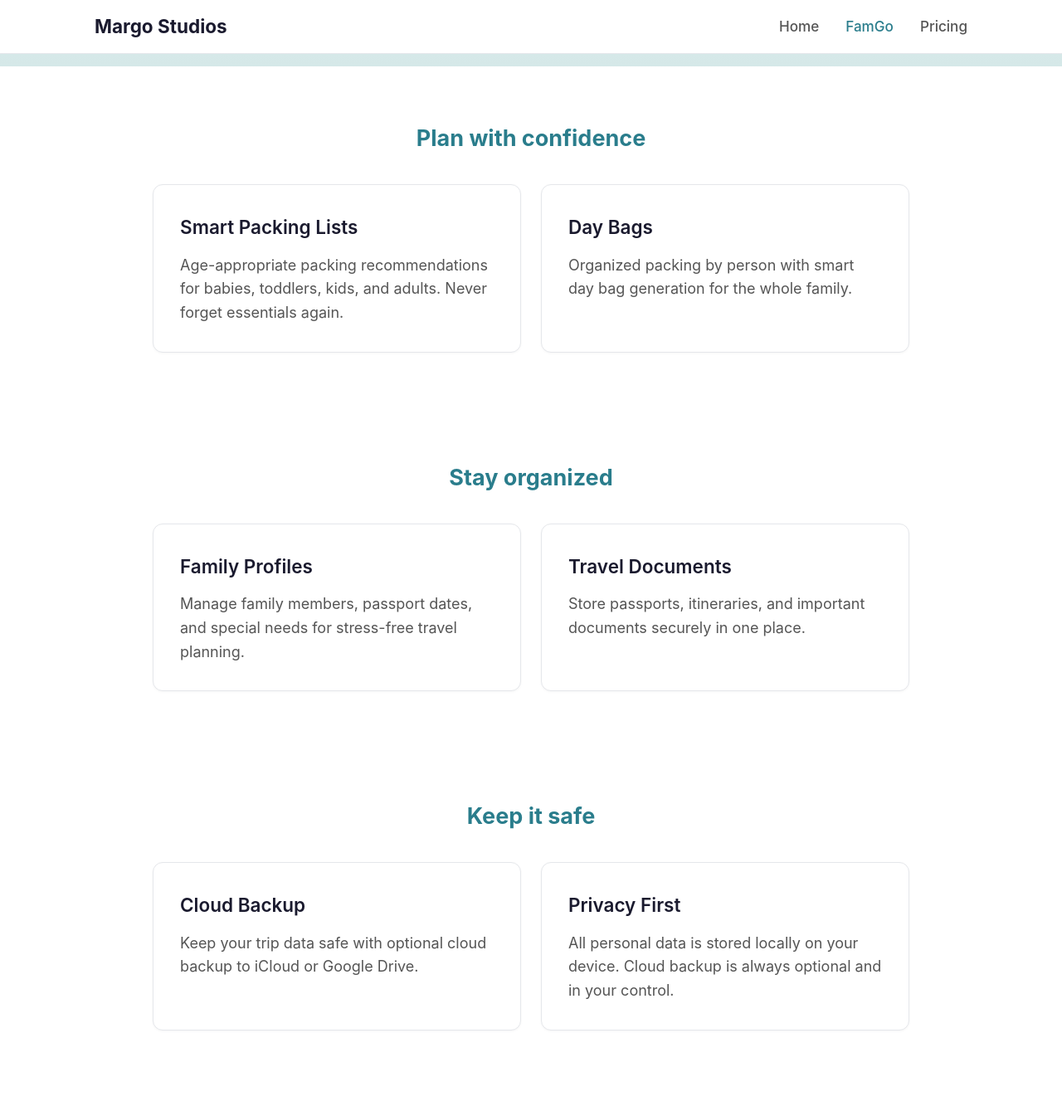
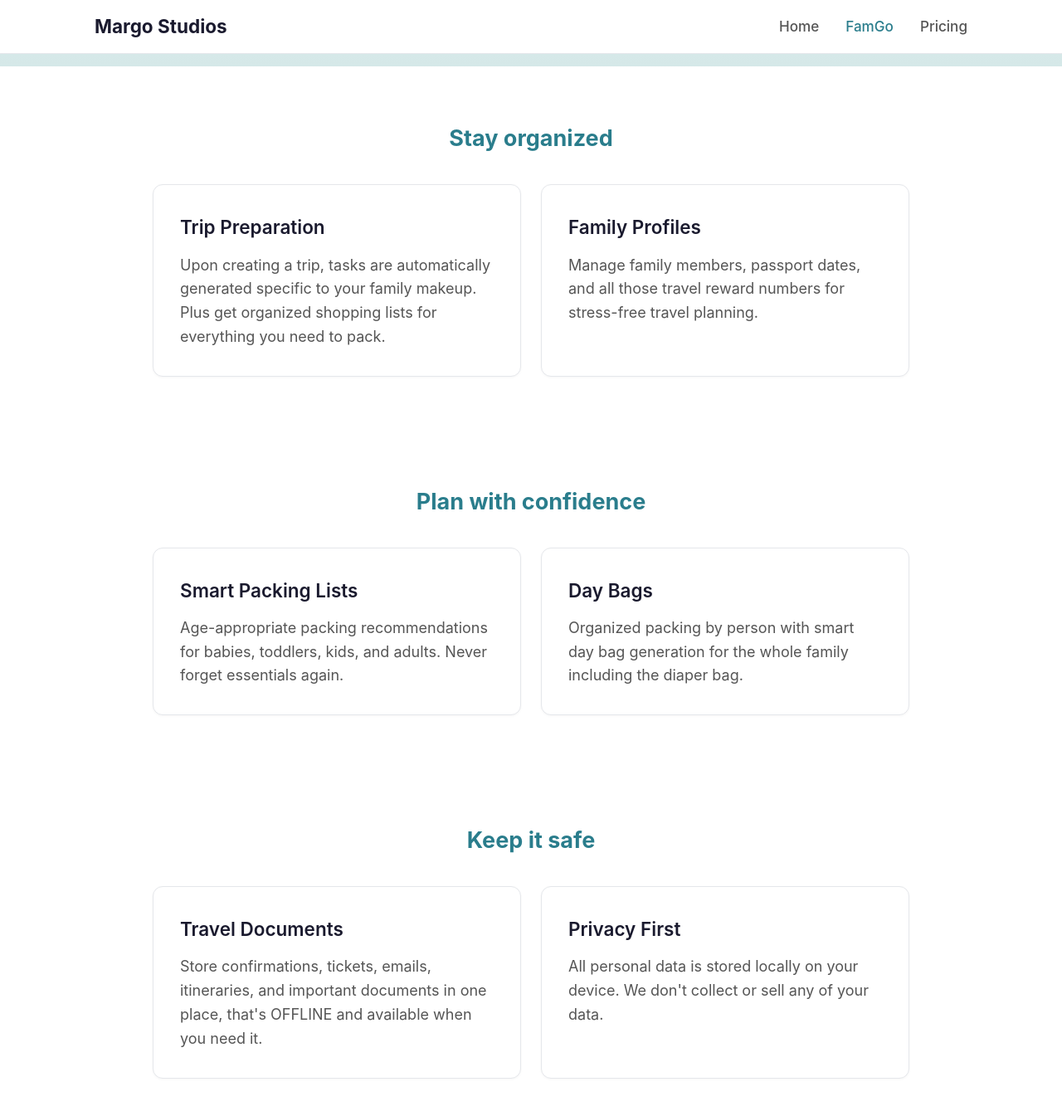
Before and after one commit to margostudios/margostudios-website, a Jekyll site: the page built from _pages/famgotravel.md, in a window 1280 px wide and 1400 px high, scrolled down 292 px. Shown: the top 1339 px of the window at 83% size. Built offline with Jekyll 4.4.1, drawn with Linux system fonts in a browser that asks for light colours.

Commit message:
updated features in the app

```diff
--- a/_pages/famgotravel.md
+++ b/_pages/famgotravel.md
@@ -8,6 +8,20 @@ wide: true
 ---
 
 <div class="feature-section">
+  <h2>Stay organized</h2>
+  <div class="feature-grid">
+    <div class="card">
+      <h3>Trip Preparation</h3>
+      <p>Upon creating a trip, tasks are automatically generated specific to your family makeup. Plus get organized shopping lists for everything you need to pack.</p>
+    </div>
+    <div class="card">
+      <h3>Family Profiles</h3>
+      <p>Manage family members, passport dates, and all those travel reward numbers for stress-free travel planning.</p>
+    </div>
+  </div>
+</div>
+
+<div class="feature-section">
   <h2>Plan with confidence</h2>
   <div class="feature-grid">
     <div class="card">
@@ -16,21 +30,7 @@ wide: true
     </div>
     <div class="card">
       <h3>Day Bags</h3>
-      <p>Organized packing by person with smart day bag generation for the whole family.</p>
-    </div>
-  </div>
-</div>
-
-<div class="feature-section">
-  <h2>Stay organized</h2>
-  <div class="feature-grid">
-    <div class="card">
-      <h3>Family Profiles</h3>
-      <p>Manage family members, passport dates, and special needs for stress-free travel planning.</p>
-    </div>
-    <div class="card">
-      <h3>Travel Documents</h3>
-      <p>Store passports, itineraries, and important documents securely in one place.</p>
+      <p>Organized packing by person with smart day bag generation for the whole family including the diaper bag.</p>
     </div>
   </div>
 </div>
@@ -39,12 +39,12 @@ wide: true
   <h2>Keep it safe</h2>
   <div class="feature-grid">
     <div class="card">
-      <h3>Cloud Backup</h3>
-      <p>Keep your trip data safe with optional cloud backup to iCloud or Google Drive.</p>
-    </div>
+       <h3>Travel Documents</h3>
+      <p>Store confirmations, tickets, emails, itineraries, and important documents in one place, that's OFFLINE and available when you need it.</p>
+      </div>
     <div class="card">
       <h3>Privacy First</h3>
-      <p>All personal data is stored locally on your device. Cloud backup is always optional and in your control.</p>
+      <p>All personal data is stored locally on your device. We don't collect or sell any of your data.</p>
     </div>
   </div>
 </div>
```
Also changed, not shown: _pages/pricing.md (+1 -3 lines).
